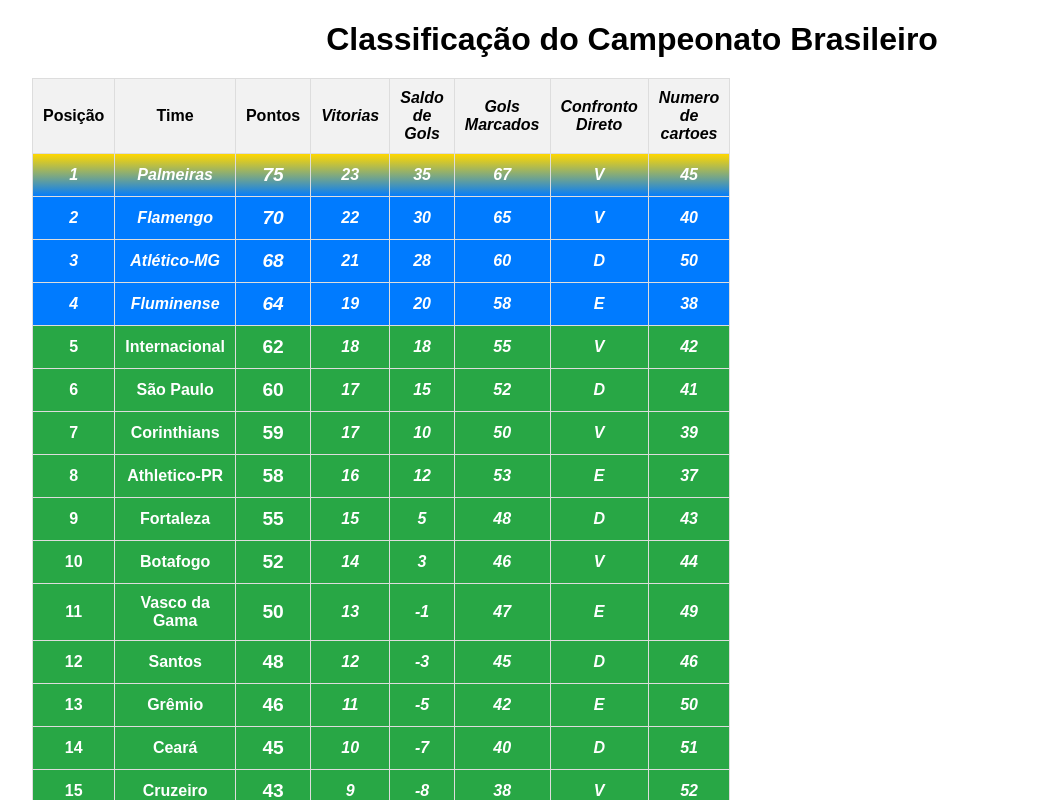
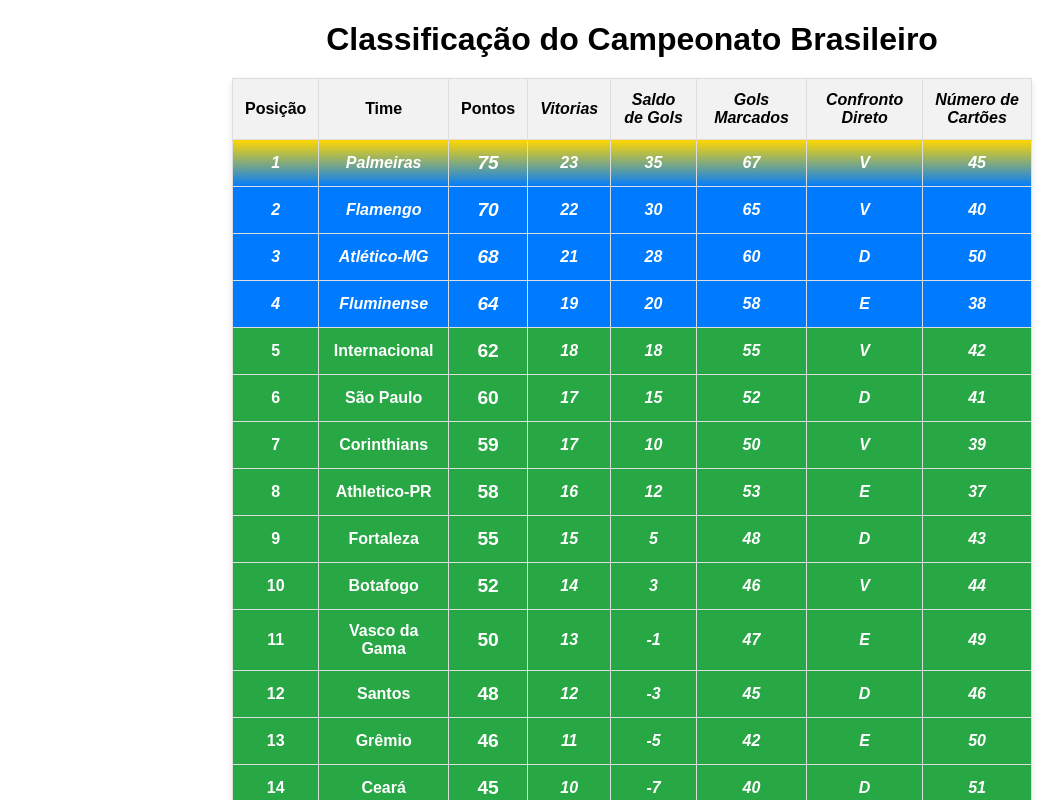
Before and after one commit to w4lterjr/futebol, a React (Vite) app: page / in a window 1280 px wide. Shown: the top 800 px of the page, without its empty margins (8-1071 px from the left). Built offline with nearby package versions, Linux system fonts and the light colour scheme.

Commit message:
styles_3

```diff
--- a/src/App.jsx
+++ b/src/App.jsx
@@ -1,4 +1,4 @@
-import React from 'react';
+import React, { useMemo } from 'react';
 import styles from '../styles/brasileirao.module.css';
 
 const classificacao = [
@@ -24,7 +24,21 @@
   { posicao: 20, time: "Atlético-GO", pontos: 35, vitorias: 4, saldoGols: -18, golsMarcados: 28, confrontoDireto: "D", cartoes: 65 },
 ];
 
+const getClassName = (posicao) => {
+  if (posicao === 1) return styles.firstPlace; // Azul-dourado para o primeiro
+  if (posicao <= 4) return styles.topFour; // Azul para os 4 primeiros
+  if (posicao >= 17) return styles.bottomFour; // Vermelho para os 4 últimos
+  return styles.middle; // Verde para o meio
+};
+
 function App() {
+  const tabela = useMemo(() => {
+    return classificacao.map((time) => ({
+      ...time,
+      className: getClassName(time.posicao)
+    }));
+  }, []);
+
   return (
     <div className={styles.App}>
       <h1 className={styles.title}>Classificação do Campeonato Brasileiro</h1>
@@ -38,37 +52,22 @@
             <th className={styles.desempate}>Saldo de Gols</th>
             <th className={styles.desempate}>Gols Marcados</th>
             <th className={styles.desempate}>Confronto Direto</th>
-            <th className={styles.desempate}>Numero de cartoes</th>
+            <th className={styles.desempate}>Número de Cartões</th>
           </tr>
         </thead>
         <tbody>
-          {classificacao.map((time) => {
-            let className = '';
-
-            // Se for o primeiro time, aplica a classe 'firstPlace'
-            if (time.posicao === 1) {
-              className = styles.firstPlace; // Azul-dourado para o primeiro
-            } else if (time.posicao <= 4) {
-              className = styles.topFour; // Azul para os 4 primeiros
-            } else if (time.posicao >= 17) {
-              className = styles.bottomFour; // Vermelho para os 4 últimos
-            } else {
-              className = styles.middle; // Verde para o meio
-            }
-
-            return (
-              <tr key={time.posicao} className={className}>
-                <td>{time.posicao}</td>
-                <td>{time.time}</td>
-                <td className={styles.pontos}>{time.pontos}</td>
-                <td className={styles.desempate}>{time.vitorias}</td> {/* Vitorias em itálico */}
-                <td className={styles.desempate}>{time.saldoGols}</td> {/* Saldo de gols em itálico */}
-                <td className={styles.desempate}>{time.golsMarcados}</td> {/* Gols Marcados em itálico */}
-                <td className={styles.desempate}>{time.confrontoDireto}</td> {/* Confronto Direto em itálico */}
-                <td className={styles.desempate}>{time.cartoes}</td> {/* Cartões em itálico */}
-              </tr>
-            );
-          })}
+          {tabela.map((time) => (
+            <tr key={time.posicao} className={time.className}>
+              <td>{time.posicao}</td>
+              <td>{time.time}</td>
+              <td className={styles.pontos}>{time.pontos}</td>
+              <td className={styles.desempate}>{time.vitorias}</td>
+              <td className={styles.desempate}>{time.saldoGols}</td>
+              <td className={styles.desempate}>{time.golsMarcados}</td>
+              <td className={styles.desempate}>{time.confrontoDireto}</td>
+              <td className={styles.desempate}>{time.cartoes}</td>
+            </tr>
+          ))}
         </tbody>
       </table>
     </div>
--- a/styles/brasileirao.module.css
+++ b/styles/brasileirao.module.css
@@ -10,15 +10,22 @@
 }
 
 .classificacao {
-    width: 300px; /* Define a largura fixa para a tabela */
+  width: 100%;
+  max-width: 800px; /* Tamanho máximo para a tabela */
+  margin: 0 auto; /* Centraliza a tabela na tela */
   border-collapse: collapse;
-    margin-left: 20px; /* Alinha a tabela à esquerda */
+  box-shadow: 0 4px 8px rgba(0, 0, 0, 0.1); /* Adiciona uma sombra suave na tabela */
 }
 
 .classificacao th, .classificacao td {
-    padding: 10px;
+  padding: 12px;
   text-align: center;
   border: 1px solid #ddd;
+}
+
+.classificacao th {
+  background-color: #f2f2f2;
+  font-weight: bold;
 }
 
 .topFour {
@@ -26,7 +33,6 @@
   color: white;
   font-weight: bold;
   font-style: italic;
-
 }
 
 .bottomFour {
@@ -36,32 +42,42 @@
   font-style: italic;
 }
 
-
 .middle {
   background-color: #28a745; /* Verde para o meio */
   color: white;
   font-weight: bold;
 }
 
-
-  .classificacao th {
-    background-color: #f2f2f2;
-    font-weight: bold;
-  }
-
-  /* Estilo para o primeiro time, azul-dourado */
 .firstPlace {
   background: linear-gradient(to top, #007bff, #ffd700); /* Azul-dourado */
   color: white;
   font-weight: bold;
   font-style: italic;
+}
+
+.pontos {
+  font-size: 1.2rem; /* Tamanho maior para os pontos */
+  font-weight: bold;
 
 }
 
-  .pontos {
-    font-size: 1.2rem; /* Altere o valor conforme necessário para aumentar ou diminuir o tamanho */
-    font-weight: bold; /* Opcional: deixa os pontos mais destacados */
-  }
 .desempate {
   font-style: italic; /* Aplica itálico */
 }
+
+/* Responsividade: Ajuste a tabela para telas pequenas */
+@media (max-width: 600px) {
+  .classificacao th, .classificacao td {
+    font-size: 0.9rem;
+    padding: 8px;
+  }
+
+  .title {
+    font-size: 1.5rem;
+  }
+
+  .classificacao {
+    width: 100%;
+    margin-left: 0;
+  }
+}
```
Lines whose indentation alone changed are shown as unchanged.
